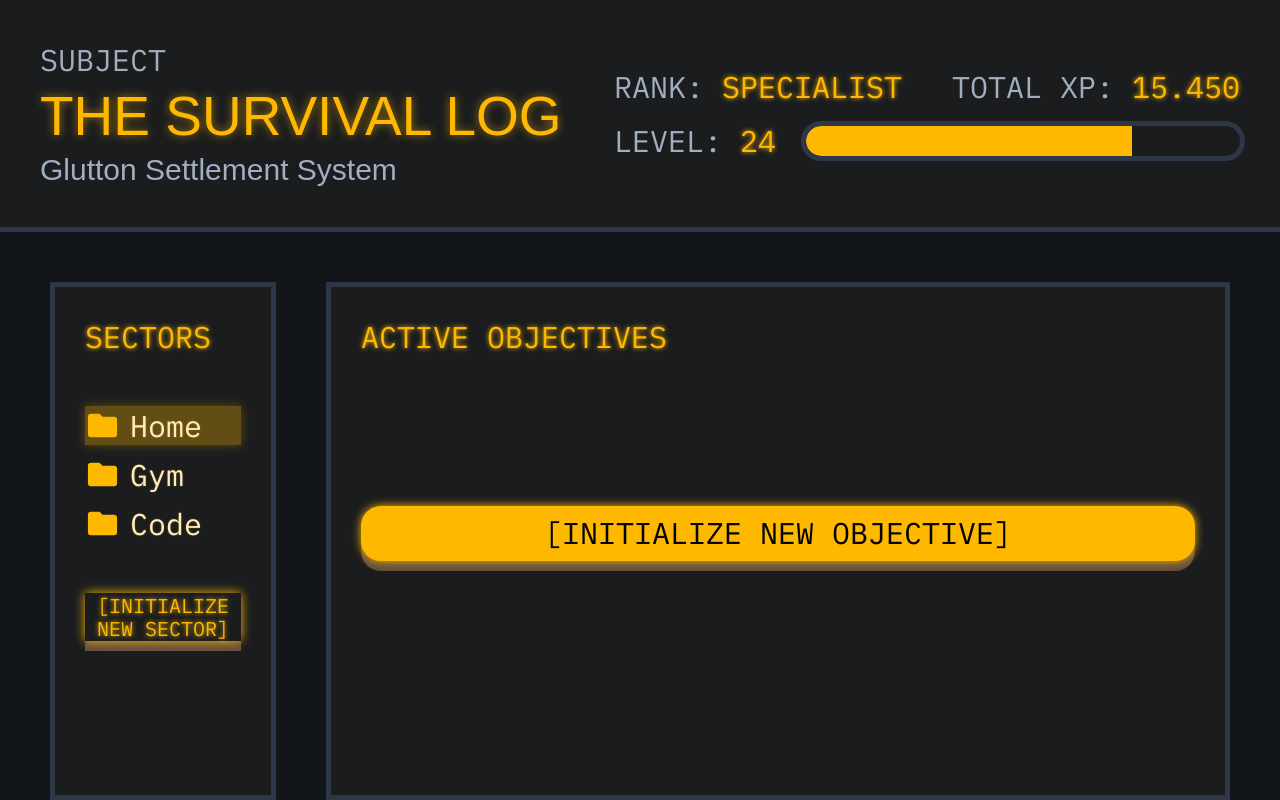
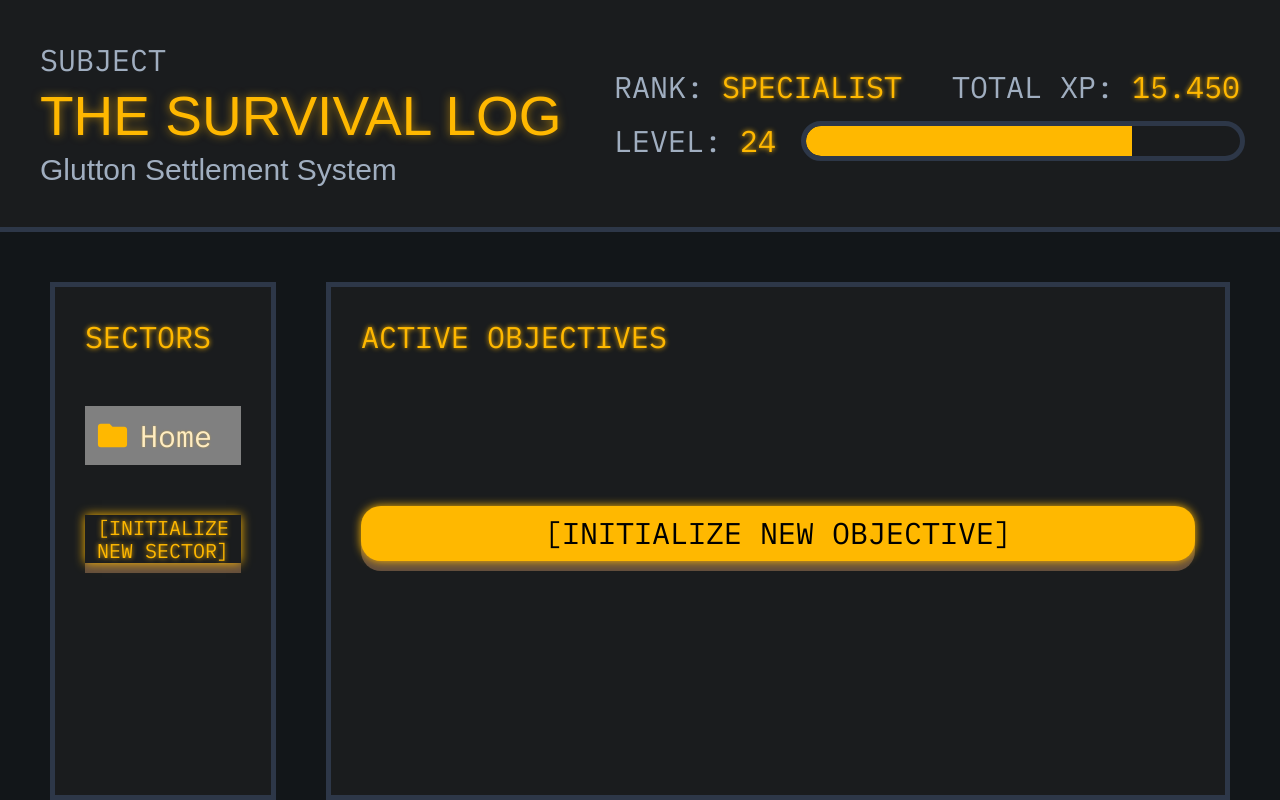
Before and after one commit to pontificust/odin-todo-list, a website built with webpack: page src/template.html in a window 1280 px wide. Built offline with nearby package versions, Linux system fonts and the light colour scheme; files whose address does not match are found by name.

Commit message:
feat: implement rendering of specific project
Now a user can see all stored project with its
tasks. He also can delete any project except the
'home' by clicking on the UI element.

```diff
--- a/src/assets/css/global.css
+++ b/src/assets/css/global.css
@@ -629,6 +629,7 @@ header {
     list-style: none;
     color: var(--aside-text-color);
     text-shadow: 0 0 2px rgba(255, 184, 0, 0.4);
+    text-transform: capitalize;
     display: flex;
     flex-direction: column;
     gap: 10px;
@@ -638,6 +639,32 @@ header {
     display: flex;
     align-items: center;
     gap: 10px;
+    padding: 10px;
+    position: relative;
+}
+
+.aside__menu-btn-close {
+    width: 25px;
+    height: 25px;
+    background-color: #575151;
+    background-image: url('../img/delete.svg');
+    box-shadow: 0 5px 0 #57515180;
+    margin-left: auto;
+    transition: all .4s;
+}
+
+.aside__menu-btn-open {
+    position: absolute;
+    background-color: transparent;
+    border: none;
+    top: 0;
+    bottom: 0;
+    left: 0;
+    right: 0;
+}
+
+.aside__menu-btn-close:hover {
+    box-shadow: none;
 }
 
 .aside__button {
--- a/src/index.js
+++ b/src/index.js
@@ -1,6 +1,7 @@
 import {
     RenderManger,
     taskStructure,
+    projectStructure,
     StateManager,
     StorageManager,
     EventHandler,
@@ -15,36 +16,38 @@ window.addEventListener('DOMContentLoaded', () => {
     // 0. Initialization of data managers
     const storageManager = new StorageManager();
     const stateManager = new StateManager();
-    const renderManager = new RenderManger(
-        '.tasks__cards',
-        '.aside__menu-projects',
-        taskStructure,
-        {}
-    );
     const user = new User('Courier');
 
     // 1. Load data form the localStorage
     if (storageManager.isEmpty()) {
-        stateManager.addProject(new Project({}));
+        stateManager.addProject(new Project({
+            title: 'home',
+            color: 'grey',
+            tasks: [],
+            id: 'default',
+        }));
         storageManager.updateStorage(stateManager.projects);
     } else {
         const data = storageManager.getDataset('projects');
         stateManager.loadProjects(data);
     }
 
+    const renderManager = new RenderManger(
+        '.tasks__cards',
+        '.aside__menu-projects',
+        taskStructure,
+        projectStructure,
+        stateManager,
+    );
+
     // 3. Show current stateManager.projects and tasks
-    renderManager.renderTasks(stateManager.projects);
+    renderManager.render(stateManager.projects);
 
     const eventHandler = new EventHandler(
-        stateManager.addProject,
-        stateManager.addTask,
-        storageManager.updateStorage,
-        user.addXP,
-        renderManager.renderTasks,
-        renderManager.closePopup,
-        renderManager.openPopup,
-        renderManager.closeTask,
-        renderManager.showColorInput,
+        stateManager,
+        renderManager,
+        user,
+        storageManager,
     );
 
     document.addEventListener('click', (e) => {
--- a/src/modules/Project/Project.js
+++ b/src/modules/Project/Project.js
@@ -1,10 +1,11 @@
 export class Project {
     #isArchived = false;
 
-    constructor({title = 'default', color = 'gray', tasks = [], id}) {
+    constructor({title = 'home', color = 'gray', tasks = [], id}) {
         this.title = title;
         this.color = color;
         this.tasks = tasks;
+        console.log(id)
         this.id = id || crypto.randomUUID();
     }
 
--- a/src/modules/RenderManager/RenderManager.js
+++ b/src/modules/RenderManager/RenderManager.js
@@ -2,17 +2,21 @@ import { Element } from "../Element/Element.js";
 import { createElement } from "../createElement.js/createElement.js";
 
 export class RenderManger {
+    currentProjectId = 'default';
+
     constructor(
         tasksContainer,
         projectsContainer,
         taskStructure,
-        projectStructure
+        projectStructure,
+        stateManager
 
     ) {
         this.tasksContainer = document.querySelector(tasksContainer);
         this.projectsContainer = document.querySelector(projectsContainer);
         this.taskStructure = taskStructure;
         this.projectStructure = projectStructure;
+        this.stateManager = stateManager;
     }
 
     #parseTaskStructure() {
@@ -26,10 +30,18 @@ export class RenderManger {
         return { task, taskName, taskPriority, taskDate, taskXp, tasksWrapper };
     }
 
-    renderTasks = (projects) => {
+    #parseProjectStructure() {
+        const projectCard = createElement(this.projectStructure);
+        const projectName = projectCard.querySelector('.aside__menu-name');
+        const projectCardBtn = projectCard.querySelector('button');
+
+        return { projectCard, projectName, projectCardBtn };
+    }
+
+    renderTasks = () => {
         this.tasksContainer.innerHTML = '';
 
-        const tasks = projects[Object.keys(projects)[0]].tasks;
+        const tasks = this.stateManager.projects[this.currentProjectId].tasks;
         for (let j = 0; j < tasks.length; j += 1) {
             const {
                 task,
@@ -52,6 +64,39 @@ export class RenderManger {
         }
     }
 
+    rednerProjects = () => {
+        this.projectsContainer.innerHTML = '';
+
+        for(let project of Object.entries(this.stateManager.projects)) {
+            const {
+                projectCard,
+                projectName,
+                projectCardBtn
+            } = this.#parseProjectStructure();
+
+            if(project[0] === 'default') {
+                projectCardBtn.remove();
+            }
+
+            projectCard.dataset.id = project[0];
+            projectCard.style.backgroundColor = project[1].color;
+            projectName.textContent = project[1].title;
+            this.projectsContainer.appendChild(projectCard);
+        }
+    }
+
+    render = () => {
+        this.rednerProjects();
+        this.renderTasks();
+    }
+
+    #cleanColorOutput = () => {
+        const popupOutput = document.querySelector('.popup__output');
+        popupOutput.textContent = 'Your color';
+        popupOutput.style.borderColor = '';
+
+    }
+
     closePopup = (e) => {
         const popupOverlay = e.target.closest('.overlay');
         const popupInputs = popupOverlay.querySelectorAll('.popup__input');
@@ -59,6 +104,7 @@ export class RenderManger {
         popupInputs.forEach(input => {
             input.required = false;
             input.value = '';
+            this.#cleanColorOutput();
         });
         popupOverlay.classList.add('close');
     }
@@ -76,11 +122,19 @@ export class RenderManger {
         popupOverlay.classList.remove('close');
     }
 
-    closeTask = (e) => {
+    closeTask = (e, stateManager) => {
         const taskCard = e.target.closest('.tasks__card');
-        console.log(taskCard)
-        stateManager.removeTask(taskCard.dataset.id, 'default');
+        stateManager.removeTask(taskCard.dataset.id, 'home');
         taskCard.remove();
+    }
+
+    closeProject = (e, stateManager) => {
+        const projectCard = e.target.closest('.aside__menu-project');
+        if('default' === projectCard.dataset.id) {
+            return;
+        }
+        stateManager.removeProject(projectCard.dataset.id);
+        projectCard.remove();
     }
 
     #updateOutput(e) {
@@ -95,4 +149,10 @@ export class RenderManger {
         output.style.borderColor = color;
     }
 
+    openProject = (e) => {
+        this.currentProjectId = e.target.closest('li').dataset.id;
+
+        this.renderTasks();
+    }
+
 }
--- /dev/null
+++ b/src/modules/RenderManager/projectStructure.js
@@ -0,0 +1,15 @@
+import { Element } from "../Element/Element.js";
+import folderIcon from "./folder.svg";
+
+export const projectStructure = new Element('li', [
+        new Element('img', '', {
+            className: 'aside__menu-icon',
+            src: folderIcon,
+            width: '35',
+            height: '35',
+            atl: 'folder icon',
+         }),
+        new Element('p', '', { className: 'aside__menu-name' }),
+        new Element('button', '', { className: 'aside__menu-btn-close button', 'data-id': "closeProject" }),
+        new Element('button', '', { className: 'aside__menu-btn-open button', 'data-id': "openProject" }),
+    ], { className: 'aside__menu-project' });
--- a/src/modules/StateManager/StateManager.js
+++ b/src/modules/StateManager/StateManager.js
@@ -6,6 +6,7 @@ export class StateManager {
     event = new CustomEvent('updateStorage')
 
     constructor() {
+
     }
 
     loadProjects(data) {
@@ -26,20 +27,19 @@ export class StateManager {
         return Object.values(this.projects).some(project => project.title === title);
     }
 
-    addProject = ({title, color}) => {
+    addProject = ({title, color, tasks, id}) => {
         if (this.#isProjectExist(title)) {
             return;
         }
 
-        const newProject = new Project({ title, color });
+        const newProject = new Project({ title, color, tasks, id });
         this.projects[newProject.id] = newProject;
         document.dispatchEvent(this.event);
     }
 
-    addTask = (taskData) => {
-        const projectId = Object.keys(this.projects)[0];
+    addTask = (taskData, currentProjectId) => {
         const newTask = new Task(taskData);
-        this.projects[projectId].addTask(newTask);
+        this.projects[currentProjectId].addTask(newTask);
         document.dispatchEvent(this.event);
     }
 
@@ -47,4 +47,10 @@ export class StateManager {
         this.projects[Object.keys(this.projects)[0]].removeTask(taskId);
         document.dispatchEvent(this.event);
     }
+
+    removeProject = (projectId) => {
+
+        delete this.projects[projectId];
+        document.dispatchEvent(this.event);
+    }
 }
--- a/src/modules/eventHandler/eventHandler.js
+++ b/src/modules/eventHandler/eventHandler.js
@@ -1,45 +1,42 @@
 export class EventHandler {
     constructor(
-        addProject,
-        addTask,
-        updateStorage,
-        addXP,
-        render,
-        closePopup,
-        openPopup,
-        closeTask,
-        showColorInput
+        stateManager,
+        renderManager,
+        user,
+        storageManager,
     ) {
         this.click = {
-            'closePopup': (e) => closePopup(e),
-            'openPopup': (e) => openPopup(e),
-            'closeTask': (e) => closeTask(e),
-            'openProjectPopup': (e) => openPopup(e),
+            'closePopup': (e) => renderManager.closePopup(e),
+            'openPopup': (e) => renderManager.openPopup(e),
+            'closeTask': (e) => renderManager.closeTask(e),
+            'closeProject': (e) => renderManager.closeProject(e),
+            'openProject': (e) => renderManager.openProject(e),
+            'openProjectPopup': (e) => renderManager.openPopup(e),
         };
         this.submit = {
             'project': (e) => {
                 e.preventDefault();
                 const projectData = Object.fromEntries(new FormData(e.target));
-                addProject(projectData);
-                closePopup(e);
+                stateManager.addProject(projectData);
+                renderManager.closePopup(e);
             },
             'task': (e) => {
                 e.preventDefault();
                 const taskData = Object.fromEntries(new FormData(e.target));
 
-                addTask(taskData);
-                closePopup(e);
+                stateManager.addTask(taskData, renderManager.currentProjectId);
+                renderManager.closePopup(e);
             },
         };
         this.input = {
-            'color': (e) => showColorInput(e),
+            'color': (e) => renderManager.showColorInput(e),
         };
         this.updateStorage = (projects) => {
-            updateStorage(projects);
-            render(projects);
+            storageManager.updateStorage(projects);
+            renderManager.render(projects);
         };
         this.taskFinished = (e) => {
-            addXP(e.xp);
+            user.addXP(e.xp);
         };
     }
 }
--- a/src/modules/modules.js
+++ b/src/modules/modules.js
@@ -1,5 +1,6 @@
 export { RenderManger } from "./RenderManager/RenderManager.js";
 export { taskStructure } from "./RenderManager/taskStructure.js";
+export { projectStructure } from "./RenderManager/projectStructure.js";
 export { Project } from "./Project/Project.js";
 export { EventHandler } from "./eventHandler/eventHandler.js";
 export { StateManager } from "./StateManager/StateManager.js";
```
Also changed, not shown: src/modules/RenderManager/folder.svg (added).
